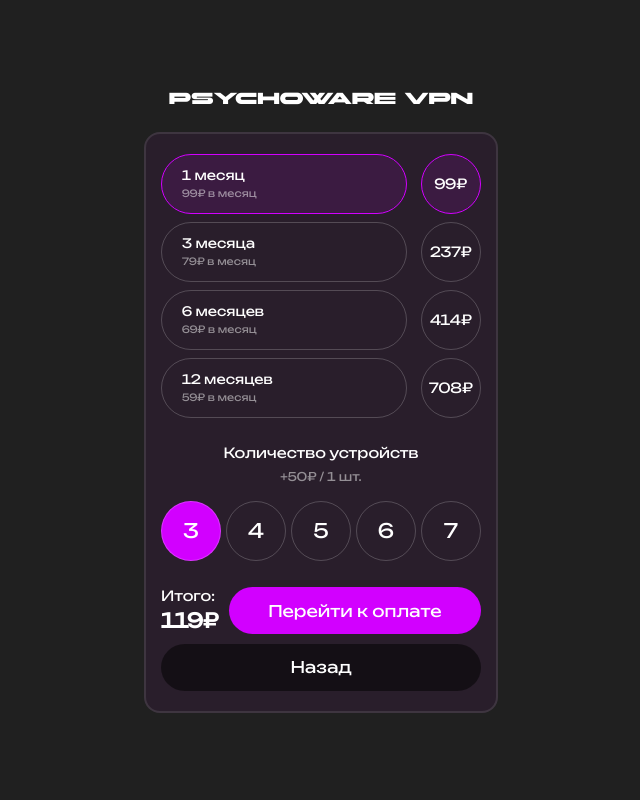
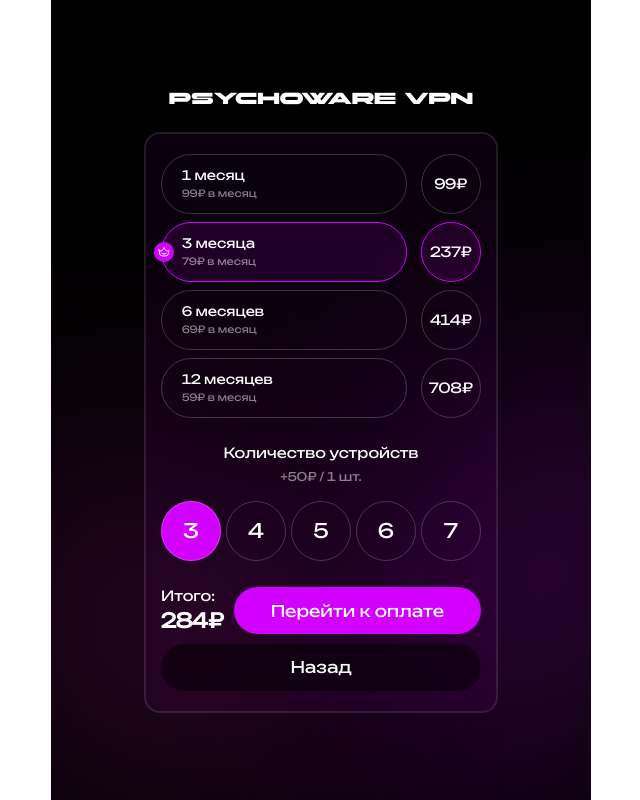
Before and after one commit to wildkodokushi/TGAPP_VPN, a React (Vite) app: page / in a window 1280 px wide. Both pictures are taken after a click on the button "Купить". Shown: the whole page, without its empty margins (319-959 px from the left). Built offline with nearby package versions, Linux system fonts and the light colour scheme.

Commit message:
add crown ico

```diff
--- a/src/App.tsx
+++ b/src/App.tsx
@@ -157,7 +157,7 @@
     { period: '6 месяцев', monthlyPrice: 69, total: 414 },
     { period: '12 месяцев', monthlyPrice: 59, total: 708 },
   ];
-  const [selectedTariff, setSelectedTariff] = useState(tariffs[0]);
+  const [selectedTariff, setSelectedTariff] = useState(tariffs[1]);
 
   // Простейший расчёт: итог = базовая цена * (0.9 + 0.1 * количество устройств), например
   // Здесь можно заменить на свою логику
@@ -196,7 +196,7 @@
               <div
                 key={tariff.period}
                 onClick={() => setSelectedTariff(tariff)}
-                className={`flex justify-between items-center cursor-pointer transition tarif`}>
+                className={`crown flex justify-between items-center cursor-pointer transition tarif`}>
                 <div className={`bounded-font font-light flex flex-col justify-center w-[77%] h-[60px] pl-[20px] border border-white/20 rounded-[30px] tarif-1
                   ${selectedTariff.period === tariff.period
                     ? 'active'
--- a/src/index.css
+++ b/src/index.css
@@ -24,9 +24,9 @@
 }
 
 .main-background {
-    background-color: #202020;
+    background-image: url(./assets/image/background.svg);
     background-repeat: no-repeat;
-    background-size: cover;
+    background-size: 100% 100%;
 }
 
 .logo {
@@ -45,3 +45,19 @@
     background: rgba(210, 0, 255, 0.1);
     border-color: #d200ff;
 }
+
+.crown:nth-child(2) {
+    position: relative;
+}
+.crown:nth-child(2)::before {
+    content: url(./assets/icon/tarifs/crown.svg);
+    position: absolute;
+    width: 20px;
+    height: 20px;
+    background-color: #d200ff;
+    display: flex;
+    justify-content: center;
+    align-items: center;
+    border-radius: 100%;
+    left: -7px;
+}
```
Also changed, not shown: src/assets/icon/tarifs/crown.svg (added).
